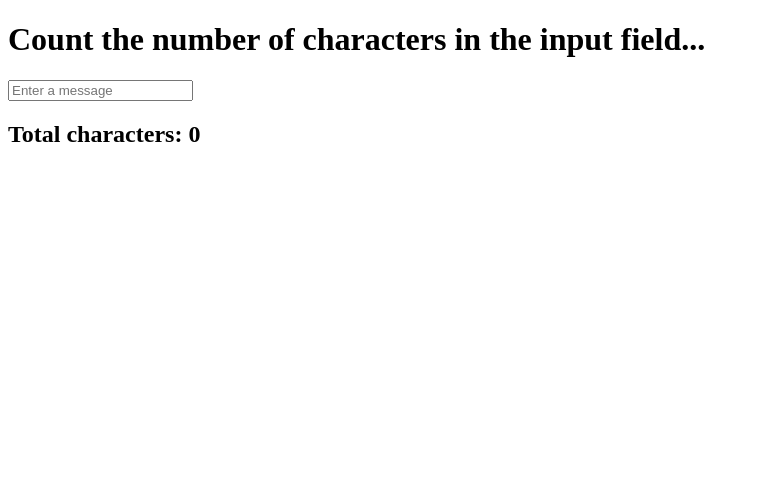
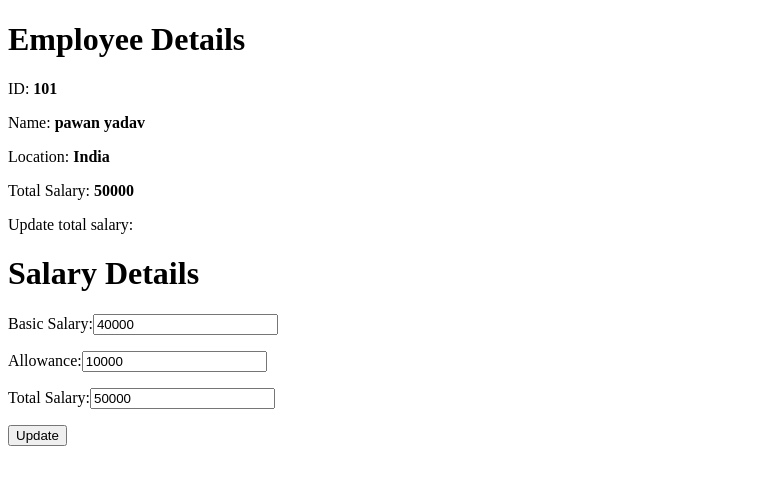
Before and after one commit to pawanyadav2706/React.js, a React (Create React App) app: page / in a window 1280 px wide. Shown: the top 484 px of the page, without its empty margins (0-759 px from the left). Built offline with nearby package versions, Linux system fonts and the light colour scheme.

Commit message:
Add files via upload
i have done my employee component of the call parent class to child class

```diff
--- a/src/index.js
+++ b/src/index.js
@@ -26,48 +26,176 @@
 // );
 // ReactDOM.createRoot(document.getElementById('root')).render(element);
 
+
+
+// // 2nd example of state in react
+// class CountCharacter extends React.Component {
+//   constructor(props){
+//     super(props);
+//     this.state={
+//       message:'',
+
+//     };
+//   }
+//   onChangemessage = (event) => {
+//     this.setState({message:event.target.value});
+//   }
+
+
+//   render(){
+//     return(
+//       <div>
+//         <h1>Count the number of characters in the input field...</h1>
+//         <input type='text' placeholder='Enter a message' onChange={this.onChangemessage}/>
+//         <h2>Total characters: {this.state.message.length}</h2>
+//       </div>
+//     )
+//   }
+// }
+// // 1st example of state in react
+// class Employee extends React.Component {
+// state={counter:0};
+// addEmployee=()=>{
+//   this.setState({counter:this.state.counter+1});
+// }
+//   render(){
+//     return(
+//       <div>
+//         <h1>Welcome to my first React App...</h1>
+//         <button onClick={this.addEmployee}>Click me</button>
+//         <h2>Total Employees: {this.state.counter}</h2>
+//       </div>
+//     )
+//   }
+// }
+// const element = <CountCharacter/>;
+// ReactDOM.createRoot(document.getElementById('root')).render(element);
+
+
 import React from 'react';
 import ReactDOM from 'react-dom/client';
 
-// 2nd example of state in react
-class CountCharacter extends React.Component {
-  constructor(props){
+class Employee extends React.Component {
+  constructor(props) {
     super(props);
-    this.state={
-      message:'',
-
+    this.state = {
+      UpdateSalary: null
     };
   }
-  onChangemessage = (event) => {
-    this.setState({message:event.target.value});
+
+  getUpdateSalary = (salary) => {
+    this.setState({ UpdateSalary: salary });
   }
 
+  render() {
+    return (
+      <div>
+        <h1>Employee Details</h1>
 
-  render(){
-    return(
-      <div>
-        <h1>Count the number of characters in the input field...</h1>
-        <input type='text' placeholder='Enter a message' onChange={this.onChangemessage}/>
-        <h2>Total characters: {this.state.message.length}</h2>
+        <p>
+          <label>ID:<b> {this.props.id}</b></label>
+        </p>
+        <p>
+          <label>Name: <b>{this.props.name}</b></label>
+        </p>
+        <p>
+          <label>Location: <b>{this.props.location}</b></label>
+        </p>
+        <p>
+          <label>Total Salary: <b>{this.props.salary}</b></label>
+        </p>
+        <p>
+          <label>Update total salary: <b>{this.state.UpdateSalary}</b></label>
+        </p>
+
+        <Salary
+          basicSalary={this.props.basicSalary}
+          allowance={this.props.allowance}
+          totalSalary={this.props.totalSalary}
+          onSalaryChange={this.getUpdateSalary}
+        />
       </div>
-    )
+    );
   }
 }
-// 1st example of state in react
-class Employee extends React.Component {
-state={counter:0};
-addEmployee=()=>{
-  this.setState({counter:this.state.counter+1});
-}
-  render(){
-    return(
+
+class Salary extends React.Component {
+  constructor(props) {
+    super(props);
+    this.state = {
+      basicSalary: this.props.basicSalary,
+      allowance: this.props.allowance,
+      totalSalary: this.props.totalSalary
+    };
+  }
+
+  UpdateSalary = () => {
+    let salary =
+      parseInt(this.state.basicSalary || 0) +
+      parseInt(this.state.allowance || 0);
+
+    this.setState({ totalSalary: salary });
+    this.props.onSalaryChange(salary);
+  }
+
+  render() {
+    return (
       <div>
-        <h1>Welcome to my first React App...</h1>
-        <button onClick={this.addEmployee}>Click me</button>
-        <h2>Total Employees: {this.state.counter}</h2>
+        <h1>Salary Details</h1>
+
+        <p>
+          <label>
+            Basic Salary:
+            <input
+              type="text"
+              value={this.state.basicSalary}
+              onChange={(e) =>
+                this.setState({ basicSalary: e.target.value })
+              }
+            />
+          </label>
+        </p>
+
+        <p>
+          <label>
+            Allowance:
+            <input
+              type="text"
+              value={this.state.allowance}
+              onChange={(e) =>
+                this.setState({ allowance: e.target.value })
+              }
+            />
+          </label>
+        </p>
+
+        <p>
+          <label>
+            Total Salary:
+            <input
+              type="text"
+              value={this.state.totalSalary}
+              readOnly
+            />
+          </label>
+        </p>
+
+        <button onClick={this.UpdateSalary}>Update</button>
       </div>
-    )
+    );
   }
 }
-const element = <CountCharacter/>;
+
+const element = (
+  <Employee
+    id={101}
+    name={'pawan yadav'}
+    location={'India'}
+    salary={50000}
+    basicSalary={40000}
+    allowance={10000}
+    totalSalary={50000}
+  />
+);
+
 ReactDOM.createRoot(document.getElementById('root')).render(element);
```
